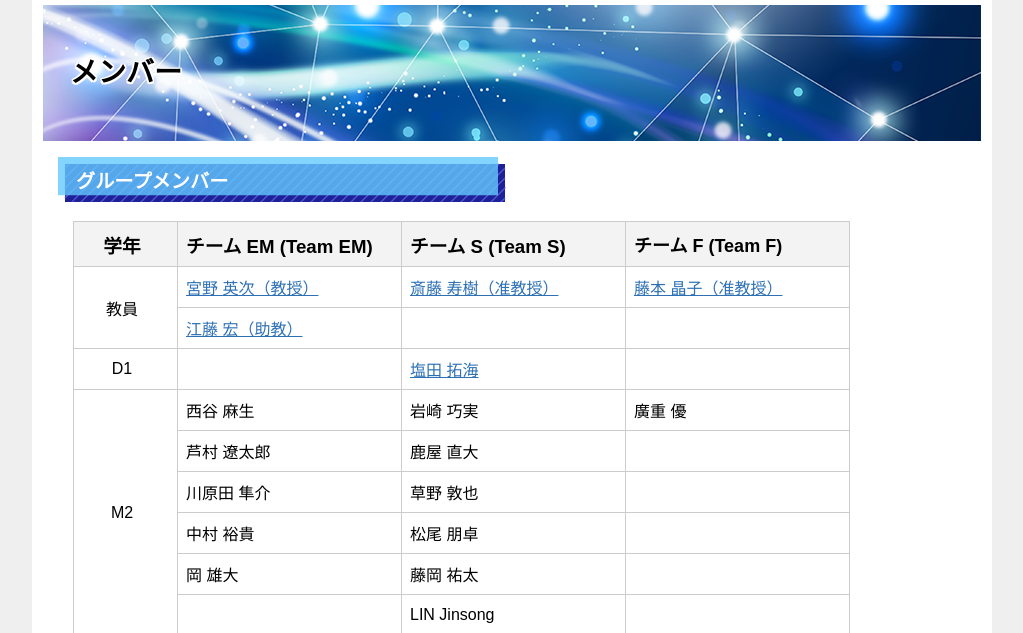
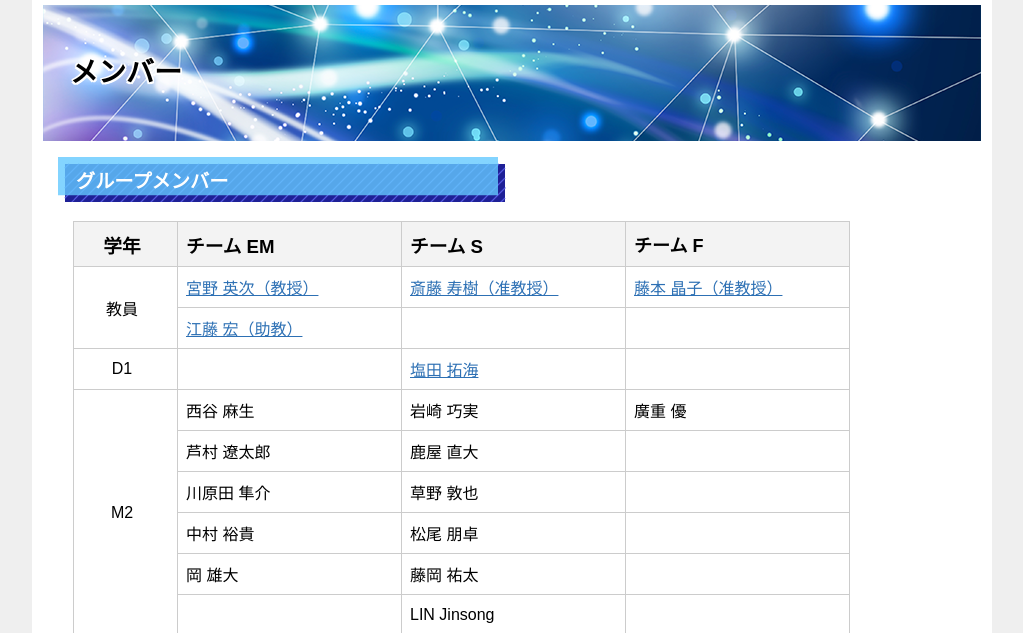
Before and after one commit to Kyutech-Algorithms-Group/KAG-web, a plain HTML site: page profile.html in a window 1280 px wide. Shown: the part 142-775 px from the top of the page, without its empty margins (128-1151 px from the left). Drawn offline with Linux system fonts and the light colour scheme.

Commit message:
チーム名を日本語のみ表示（改行を防ぐため）

```diff
--- a/profile.html
+++ b/profile.html
@@ -34,9 +34,9 @@
 							<tbody>
 								<tr style="height: 28px;">
 									<th style="text-align: center; width: 80px; height: 28px;"><span style="font-size: 14pt;">学年</span></th>
-									<th style="width: 200px; height: 28px;"><span style="font-size: 14pt;">チーム EM (Team EM)</span></th>
-									<th style="width: 200px; height: 28px;"><span style="font-size: 14pt;">チーム S (Team S)</span></th>
-									<th style="width: 200px; height: 28px;"><span style="font-size: large;">チーム F (Team F)</span></th>
+									<th style="width: 200px; height: 28px;"><span style="font-size: 14pt;">チーム EM</span></th>
+									<th style="width: 200px; height: 28px;"><span style="font-size: 14pt;">チーム S</span></th>
+									<th style="width: 200px; height: 28px;"><span style="font-size: large;">チーム F</span></th>
 								</tr>
 								<tr style="height: 24px;">
 									<td style="text-align: center; width: 80px; height: 48px;" rowspan="2">教員</td>
```
